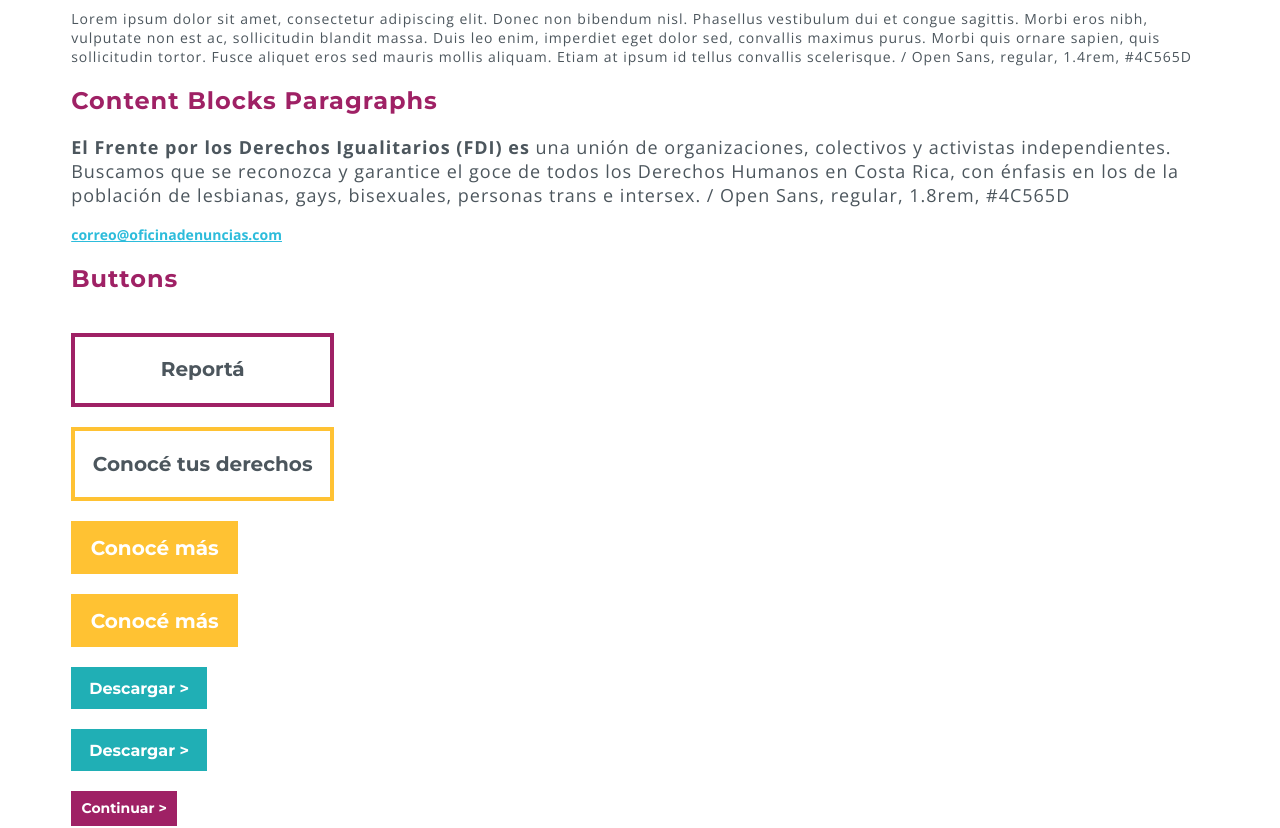
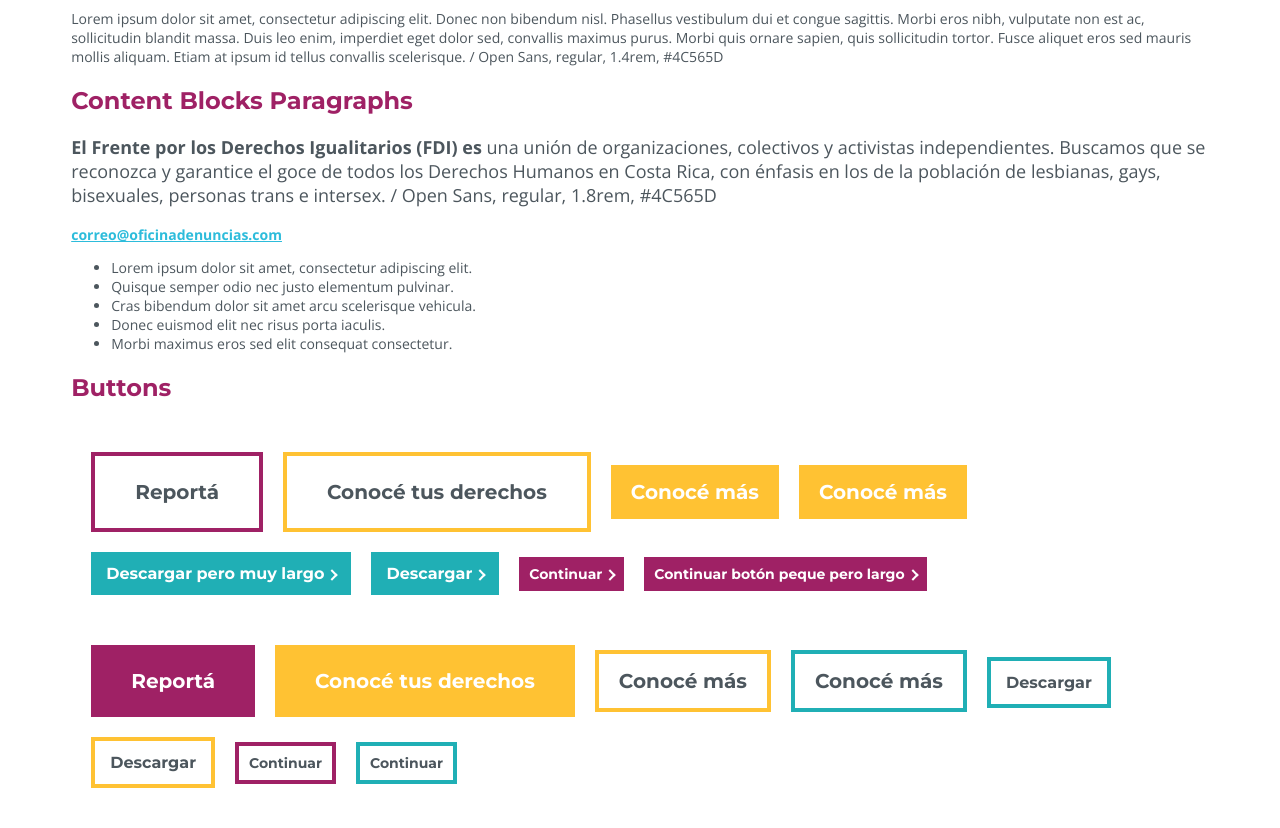
Before and after one commit to ManatiCR/fdi-front, a Vue app: page /styleguide in a window 1280 px wide. Shown: the part 720-1548 px from the top of the page. After the commit the page ends 1516 px from the top, so only its background shows below. Built offline with nearby package versions, Linux system fonts and the light colour scheme.

Commit message:
FDI-2: Request changes, improve styles base.

```diff
--- a/src/App.vue
+++ b/src/App.vue
@@ -24,7 +24,6 @@ body {
 h1, h2, h3 {
   color: $background3;
   font-family: $montserrat;
-  letter-spacing: 1px;
 }
 
 h1 {
@@ -42,12 +41,10 @@ h3 {
 p {
   font-family: $opensans;
   font-size: 1.4rem;
-  letter-spacing: 1px;
   color: $text;
 }
 
 strong {
-  color: $text;
   font-weight: 700;
 }
 
@@ -55,7 +52,13 @@ a {
   font-family: $opensans;
   font-size: 1.4rem;
   font-weight: 700;
-  color: #2DBCDB;
+  color: #2dbcdb;
+}
+
+ul {
+  font-family: $opensans;
+  font-size: 1.4rem;
+  color: $text;
 }
 
 .button {
@@ -72,74 +75,102 @@ a {
   font-size: 2rem;
 }
 
-.button-xlarge {
-  width: 263px;
-  height: 74px;
+.button--xlarge {
   font-size: 2rem;
-  padding: 24px 0;
+  padding: 24px 40px;
 }
 
-.button-xlarge.button-style-border {
-  padding: 20px 0;
+.button--large {
+  font-size: 2rem;
+  padding: 15px 20px;
 }
 
-.button-large {
-  width: 167px;
-  height: 53px;
-  font-size: 2rem;
-  padding: 15px 0;
+.button--medium {
+  font-size: 1.6rem;
+  padding: 12px 15px;
 }
 
-.button-large.button-style-border {
-  padding: 11px 0;
+.button--small {
+  font-size: 1.4rem;
+  padding: 8px 10px;
 }
 
-.button-medium {
-  width: 136px;
-  height: 42px;
-  font-size: 1.6rem;
-  padding: 12px 0;
+.button--small.button--style-fill {
+  &:after {
+    content: "";
+    margin-left: 4px;
+    border: solid #fff;
+    border-width: 0 2px 2px 0;
+    display: inline-block;
+    padding: 3px;
+    transform: rotate(-45deg);
+    -webkit-transform: rotate(-45deg);
+  }
 }
 
-.button-medium.button-style-border {
-  padding: 8px 0;
+.button--medium.button--style-fill {
+  &:after {
+    content: "";
+    margin-left: 4px;
+    border: solid #fff;
+    border-width: 0 2px 2px 0;
+    display: inline-block;
+    padding: 3px;
+    transform: rotate(-45deg);
+    -webkit-transform: rotate(-45deg);
+  }
 }
 
-.button-small {
-  width: 106px;
-  height: 35px;
-  font-size: 1.4rem;
-  padding: 8px 0;
+.button--color-highlight1.button--style-border {
+  border: 4px solid $highlight1;
+  color: $text;
+  &:hover {
+    background: $highlight1;
+    color: #fff;
+  }
 }
 
-.button-small.button-style-border {
-  padding: 4px 0;
+.button--color-highlight1.button--style-fill {
+  color: #fff;
+  background: $highlight1;
+  &:hover {
+    background: darken($highlight1, 10%);
+  }
 }
 
-$styles: 'fill' 'border';
-$colors: ($highlight1 "highlight1") ($highlight2 "highlight2") ($highlight3 "highlight3");
-
-@each $color in $colors {
-  @each $style in $styles {
-    @if $style == 'fill' {
-      .button-color-#{nth($color,2)}.button-style-#{$style} {
-        color: #fff;
-        background: nth($color,1);
-        &:hover {
-          background: darken(nth($color,1), 10%);
-        }
-      }
-    }
-    @else {
-      .button-color-#{nth($color,2)}.button-style-#{$style} {
-        border: 4px solid nth($color,1);
-        color: $text;
-        &:hover {
-          background: nth($color,1);
-          color: #fff;
-        }
-      }
-    }
+.button--color-highlight2.button--style-border {
+  border: 4px solid $highlight2;
+  color: $text;
+  &:hover {
+    background: $highlight2;
+    color: #fff;
   }
 }
+
+.button--color-highlight2.button--style-fill {
+  color: #fff;
+  background: $highlight2;
+  &:hover {
+    background: darken($highlight2, 10%);
+  }
+}
+
+.button--color-highlight3.button--style-border {
+  border: 4px solid $highlight3;
+  color: $text;
+  &:hover {
+    background: $highlight3;
+    color: #fff;
+  }
+}
+
+.button--color-highlight3.button--style-fill {
+  color: #fff;
+  background: $highlight3;
+  &:hover {
+    background: darken($highlight3, 10%);
+  }
+}
+
+
 </style>
--- a/src/views/StyleGuide.vue
+++ b/src/views/StyleGuide.vue
@@ -26,33 +26,43 @@
       <h2 class="h2--styleguide">Content Blocks Paragraphs</h2>
       <p class="p-conten-block"><strong>El Frente por los Derechos Igualitarios (FDI) es</strong> una unión de organizaciones, colectivos y activistas independientes. Buscamos que se reconozca y garantice el goce de todos los Derechos Humanos en Costa Rica, con énfasis en los de la población de lesbianas, gays, bisexuales, personas trans e intersex. / Open Sans, regular, 1.8rem, #4C565D</p>
       <a href="#">correo@oficinadenuncias.com</a>
+
+      <ul>
+        <li>Lorem ipsum dolor sit amet, consectetur adipiscing elit.</li>
+        <li>Quisque semper odio nec justo elementum pulvinar.</li>
+        <li>Cras bibendum dolor sit amet arcu scelerisque vehicula.</li>
+        <li>Donec euismod elit nec risus porta iaculis.</li>
+        <li>Morbi maximus eros sed elit consequat consectetur.</li>
+      </ul>
     </section>
     <section class="styleguide__buttons">
       <h2 class="h2--styleguide">Buttons</h2>
-      <a href="#" class="button button-xlarge button-color-highlight1 button-style-border">Reportá</a>
-      <button type="button" class="button button-xlarge button-color-highlight2 button-style-border">Conocé tus derechos</button>
+      <div>
+        <a href="#" class="button button--xlarge button--color-highlight1 button--style-border">Reportá</a>
+        <button type="button" class="button button--xlarge button--color-highlight2 button--style-border">Conocé tus derechos</button>
 
-      <a href="#" class="button button-large button-color-highlight2 button-style-fill">Conocé más</a>
-      <button type="button" class="button button-large button-color-highlight2 button-style-fill">Conocé más</button>
+        <a href="#" class="button button--large button--color-highlight2 button--style-fill">Conocé más</a>
+        <button type="button" class="button button--large button--color-highlight2 button--style-fill">Conocé más</button>
 
-      <a href="#" class="button button-medium button-color-highlight3 button-style-fill">Descargar ></a>
-      <button type="button" class="button button-medium button-color-highlight3 button-style-fill">Descargar ></button>
+        <a href="#" class="button button--medium button--color-highlight3 button--style-fill">Descargar pero muy largo</a>
+        <button type="button" class="button button--medium button--color-highlight3 button--style-fill">Descargar</button>
 
-      <a href="#" class="button button-small button-color-highlight1 button-style-fill">Continuar ></a>
-      <button type="button" class="button button-small button-color-highlight1 button-style-fill">Continuar ></button>
-      <br><br><br>
-      <a href="#" class="button button-xlarge button-color-highlight1 button-style-fill">Reportá</a>
-      <button type="button" class="button button-xlarge button-color-highlight2 button-style-fill">Conocé tus derechos</button>
+        <a href="#" class="button button--small button--color-highlight1 button--style-fill">Continuar</a>
+        <button type="button" class="button button--small button--color-highlight1 button--style-fill">Continuar botón peque pero largo</button>
+      </div>
+      <div>
+        <a href="#" class="button button--xlarge button--color-highlight1 button--style-fill">Reportá</a>
+        <button type="button" class="button button--xlarge button--color-highlight2 button--style-fill">Conocé tus derechos</button>
 
-      <a href="#" class="button button-large button-color-highlight2 button-style-border">Conocé más</a>
-      <button type="button" class="button button-large button-color-highlight3 button-style-border">Conocé más</button>
+        <a href="#" class="button button--large button--color-highlight2 button--style-border">Conocé más</a>
+        <button type="button" class="button button--large button--color-highlight3 button--style-border">Conocé más</button>
 
-      <a href="#" class="button button-medium button-color-highlight3 button-style-border">Descargar ></a>
-      <button type="button" class="button button-medium button-color-highlight2 button-style-border">Descargar ></button>
+        <a href="#" class="button button--medium button--color-highlight3 button--style-border">Descargar</a>
+        <button type="button" class="button button--medium button--color-highlight2 button--style-border">Descargar</button>
 
-      <a href="#" class="button button-small button-color-highlight1 button-style-border">Continuar ></a>
-      <button type="button" class="button button-small button-color-highlight3 button-style-border">Continuar ></button>
-
+        <a href="#" class="button button--small button--color-highlight1 button--style-border">Continuar</a>
+        <button type="button" class="button button--small button--color-highlight3 button--style-border">Continuar</button>
+      </div>
     </section>
   </div>
 </template>
@@ -121,12 +131,15 @@
     font-size: 1.8rem;
 }
 .styleguide__buttons {
-  display: flex;
-  flex-direction: column;
+  div {
+    margin-top: 30px;
+  }
   a {
+    margin-left: 20px;
     margin-top: 20px;
   }
   button {
+    margin-left: 20px;
     margin-top: 20px;
   }
 }
```
